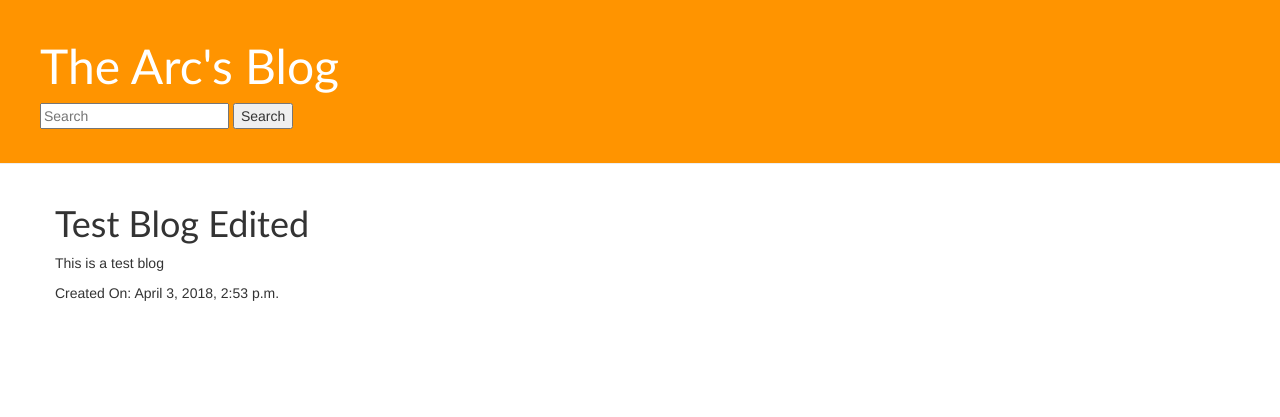
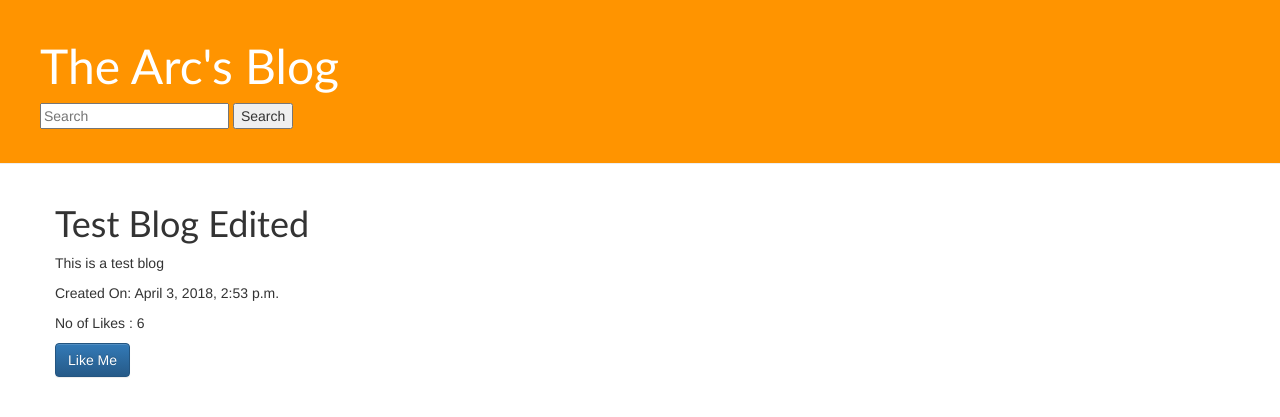
Before and after one commit to arindam31/Django_TravelBlog, a Django app: page /1/ in a window 1280 px wide. Shown: the top 417 px of the page. Run offline with Django 3.2, Linux system fonts and the light colour scheme; data comes from the database, SQL or seed files in the repository; both versions use the stored data as it was after the commit; some libraries are stand-ins or nearby versions.

Commit message:
Like functionality working

```diff
--- a/Django_TravelBlog/settings.py
+++ b/Django_TravelBlog/settings.py
@@ -25,7 +25,7 @@ SECRET_KEY = '8ht8yamzqd3%u1yztx_xe88a!*528&j+1zmy((a))cr=9o7-0^'
 # SECURITY WARNING: don't run with debug turned on in production!
 DEBUG = True
 
-ALLOWED_HOSTS = ['127.0.0.1', '.pythonanywhere.com']
+ALLOWED_HOSTS = ['127.0.0.1', '.pythonanywhere.com', '172.29.169.103']
 
 
 # Application definition
--- a/blog/models.py
+++ b/blog/models.py
@@ -4,6 +4,7 @@ from django.utils import timezone
 from django.core.urlresolvers import reverse
 from ckeditor.fields import RichTextField
 from ckeditor_uploader.fields import RichTextUploadingField
+from django.core.validators import MaxValueValidator, MinValueValidator
 
 # Create your models here.
 class Post(models.Model):
@@ -13,6 +14,7 @@ class Post(models.Model):
 	created_date = models.DateTimeField(default=timezone.now)
 	published_date = models.DateTimeField(blank=True, null=True)
 	published = models.BooleanField(default=False)
+	likes = models.PositiveIntegerField(default=0)
 
 	def publish(self):
 		self.published_date = timezone.now()
--- /dev/null
+++ b/blog/static/js/myJS.js
@@ -0,0 +1,8 @@
+$('#likes').click(function(){
+    var catid;
+    catid = $(this).attr("data-catid");
+    $.get('/post/like/', {post_id: catid}, function(data){
+               $('#like_count').html(data);
+               // $('#likes').hide();
+    });
+});
--- a/blog/templates/blog/base.html
+++ b/blog/templates/blog/base.html
@@ -6,6 +6,7 @@
         <link rel="stylesheet" href="//maxcdn.bootstrapcdn.com/bootstrap/3.2.0/css/bootstrap.min.css">
         <link rel="stylesheet" href="//maxcdn.bootstrapcdn.com/bootstrap/3.2.0/css/bootstrap-theme.min.css">
         <link rel="stylesheet" href="{% static 'css/blog.css' %}">
+
     </head>
     <body>
     	<div class="page-header">
@@ -26,6 +27,7 @@
 
         <!-- jQuery CDN -->
         <script src="https://code.jquery.com/jquery-1.12.0.min.js"></script>
+        <script src="{% static 'js/myJS.js' %}"></script>
         <!-- Bootstrap Js CDN -->
         <script src="https://maxcdn.bootstrapcdn.com/bootstrap/3.3.7/js/bootstrap.min.js"></script>
     </body>
--- a/blog/templates/blog/post_details.html
+++ b/blog/templates/blog/post_details.html
@@ -7,4 +7,11 @@
 {% if request.user.is_authenticated or request.user.is_staff %}
 	<p><a href="{% url 'post_edit' post.pk %}" class="btn btn-info" role="button">Edit POST</a></p>
 {% endif %}
+
+<div id="like_count">
+	<p>No of Likes : {{ post.likes }}</p>
+</div>
+
+<button data-catid="{{post.id}}" id="likes"  class="btn btn-primary">Like Me</button>
+
 {% endblock %}
--- a/blog/urls.py
+++ b/blog/urls.py
@@ -9,4 +9,5 @@ urlpatterns = [
 	url(r'^post/create/$', views.create_post, name='post_create'),
 	url(r'^post/edit/(?P<post_pk>\d+)$', views.edit_post, name='post_edit'),
 	url(r'^search/post/$', views.search_post, name='post_search'),
+	url(r'^post/like/$', views.like_post, name='like_post'),
 ]
--- a/blog/views.py
+++ b/blog/views.py
@@ -62,3 +62,20 @@ def search_post(request):
             ).order_by('published_date')
 
     return render(request, 'blog/post_list.html', {'posts':posts})
+
+def like_post(request):
+    print 'Came here'
+    post_id = None
+    if request.method == 'GET':
+        post_id = request.GET['post_id']
+
+    likes = 0
+
+    if post_id:
+        post = models.Post.objects.get(id=int(post_id))
+        if post:
+            likes = post.likes + 1
+            post.likes = likes
+            post.save()
+
+    return HttpResponse(likes)
```
Also changed, not shown: blog/migrations/0005_like.py (added), blog/migrations/0006_remove_like_user.py (added), blog/migrations/0007_auto_20180406_1349.py (added), db.sqlite3.
